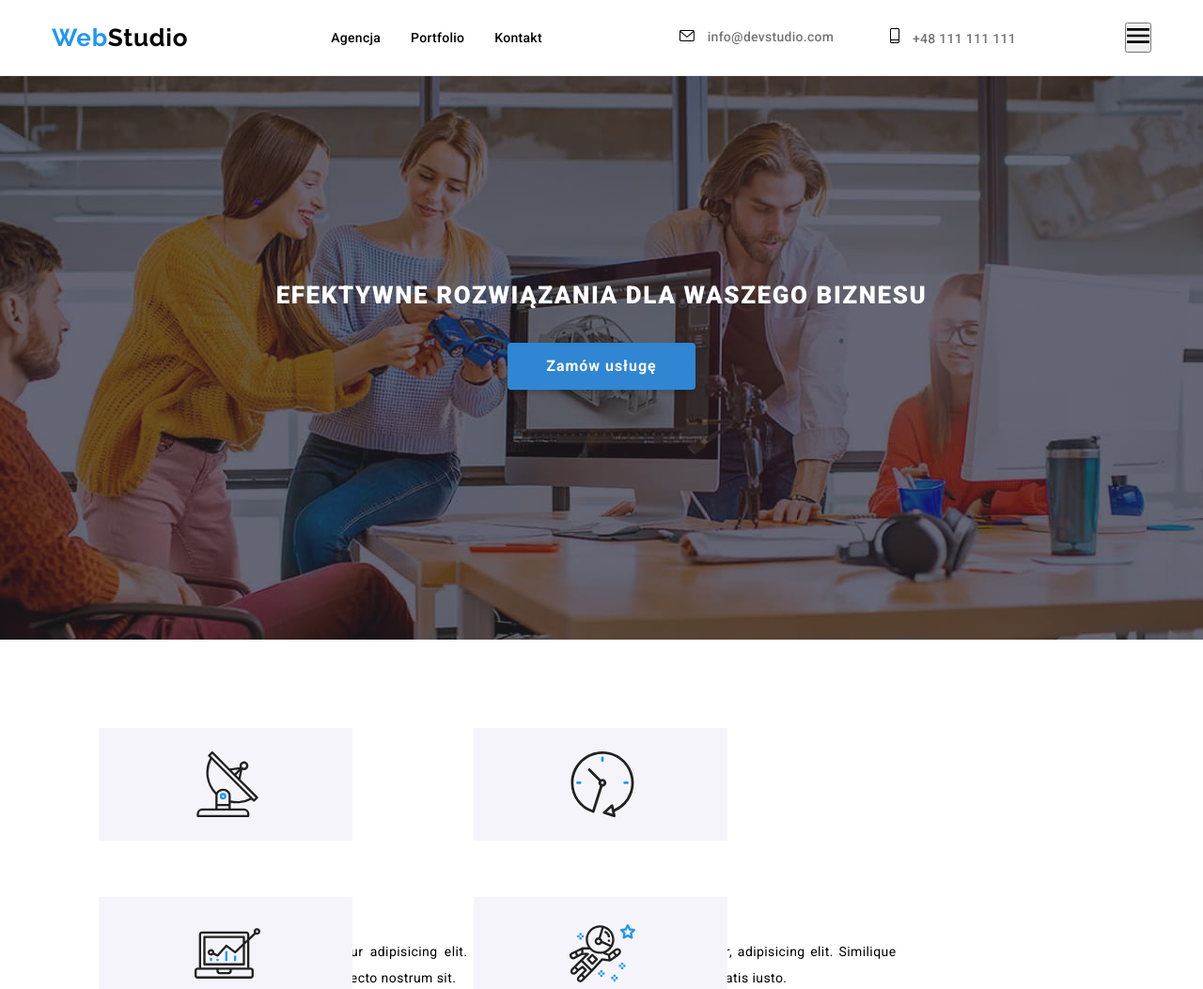
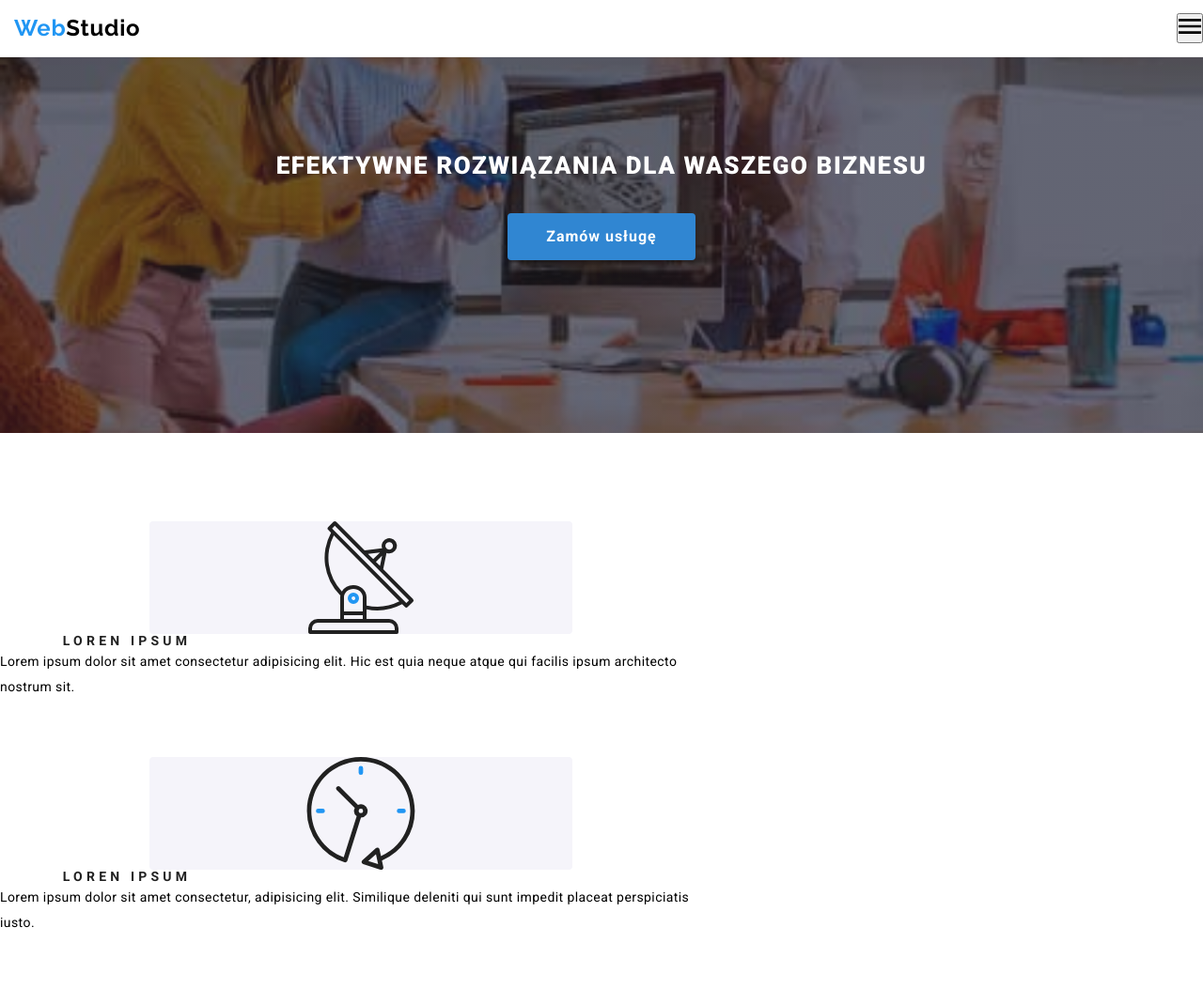
Before and after one commit to EmiliaSzczepaniak52/goit-markup-hw-08, a plain HTML site: page index.html in a window 1280 px wide. Shown: the top 1053 px of the page at 94% size. Drawn offline with nearby package versions, Linux system fonts and the light colour scheme.

Commit message:
3grudzien

```diff
--- a/index.html
+++ b/index.html
@@ -28,11 +28,11 @@
     </head>
     <body>
         <header>
-            <div class="container container--header">
+            <div class="header">
+                <a class="header__logo" href="./index.html">
+                    <span class="header__logo--web">Web</span>Studio
+                </a>
                 <nav class="navigation">
-                    <a class="navigation__logo" href="./index.html">
-                        <span class="navigation__logo--web">Web</span>Studio
-                    </a>
                     <ul class="navigation__list mobile-hiden">
                         <li class="navigation__list-item">
                             <a
@@ -52,8 +52,8 @@
                             >
                         </li>
                     </ul>
-                </nav>
-                <ul class="contact-nav mobile-hidden">
+
+                    <ul class="navigation__contact mobile-hidden">
                         <li class="contact-nav__nav">
                             <div class="contacy-nav__link">
                                 <a
@@ -84,13 +84,16 @@
                                         width="10"
                                         height="16"
                                     >
-                                    <use href="./images/icons.svg#vector"></use>
+                                        <use
+                                            href="./images/icons.svg#vector"
+                                        ></use>
                                     </svg>
                                     +48 111 111 111
                                 </a>
                             </div>
                         </li>
                     </ul>
+                </nav>
                 <button
                     class="header__mobile js-open-menu"
                     aria-expanded="false"
@@ -103,69 +106,63 @@
             </div>
         </header>
         <main>
-            <section class="item-main section">
+            <section class="main section">
                 <div class="container">
-                    <h3 class="item-main__title">
+                    <h3 class="main__title">
                         EFEKTYWNE ROZWIĄZANIA DLA WASZEGO BIZNESU
                     </h3>
-                    <button
-                        type="button"
-                        class="item-main__box"
-                        data-modal-open
-                    >
+                    <button type="button" class="main__box" data-modal-open>
                         Zamów usługę
                     </button>
                 </div>
             </section>
             <section class="section">
-                <div class="container">
                 <ul class="lorem">
                     <li class="lorem__list">
                         <svg class="lorem__icon" width="70" height="70">
                             <use href="./images/icons.svg#antenna"></use>
                         </svg>
-                            <h3 class="lorem__header--text">Loren Ipsum</h3>
+                        <h3 class="lorem__header">Loren Ipsum</h3>
                         <p class="lorem__text">
-                                Lorem ipsum dolor sit amet consectetur
-                                adipisicing elit. Hic est quia neque atque qui
-                                facilis ipsum architecto nostrum sit.
+                            Lorem ipsum dolor sit amet consectetur adipisicing
+                            elit. Hic est quia neque atque qui facilis ipsum
+                            architecto nostrum sit.
                         </p>
                     </li>
                     <li class="lorem__list">
                         <svg class="lorem__icon" width="70" height="70">
                             <use href="./images/icons.svg#clock"></use>
                         </svg>
-                            <h3 class="lorem__header--text">Loren Ipsum</h3>
+                        <h3 class="lorem__header">Loren Ipsum</h3>
                         <p class="lorem__text">
-                                Lorem ipsum dolor sit amet consectetur,
-                                adipisicing elit. Similique deleniti qui sunt
-                                impedit placeat perspiciatis iusto.
+                            Lorem ipsum dolor sit amet consectetur, adipisicing
+                            elit. Similique deleniti qui sunt impedit placeat
+                            perspiciatis iusto.
                         </p>
                     </li>
                     <li class="lorem__list">
                         <svg class="lorem__icon" width="70" height="70">
                             <use href="./images/icons.svg#diagram"></use>
                         </svg>
-                            <h3 class="lorem__header--text">Loren Ipsum</h3>
+                        <h3 class="lorem__header">Loren Ipsum</h3>
                         <p class="lorem__text">
-                                Lorem ipsum dolor sit amet consectetur
-                                adipisicing elit. Totam porro suscipit eveniet
-                                cumque dolores aliquam iusto.
+                            Lorem ipsum dolor sit amet consectetur adipisicing
+                            elit. Totam porro suscipit eveniet cumque dolores
+                            aliquam iusto.
                         </p>
                     </li>
                     <li class="lorem__list">
                         <svg class="lorem__icon" width="70" height="70">
                             <use href="./images/icons.svg#astronaut"></use>
                         </svg>
-                            <h3 class="lorem__header--text">Loren Ipsum</h3>
+                        <h3 class="lorem__header">Loren Ipsum</h3>
                         <p class="lorem__text">
-                                Lorem ipsum dolor sit amet consectetur
-                                adipisicing elit. Totam porro suscipit eveniet
-                                cumque dolores aliquam iusto.
+                            Lorem ipsum dolor sit amet consectetur adipisicing
+                            elit. Totam porro suscipit eveniet cumque dolores
+                            aliquam iusto.
                         </p>
                     </li>
                 </ul>
-                </div>
             </section>
             <section class="list section mobile-hidden">
                 <div class="mobile-hidden__container">
--- a/sass/components/_container.scss
+++ b/sass/components/_container.scss
@@ -26,7 +26,7 @@ body {
         display: flex;
         flex-wrap: wrap;
     }
-    .item-main > .container {
+    .main > .container {
         flex-direction: column;
         align-content: center;
     }
--- a/sass/components/_logo.scss
+++ b/sass/components/_logo.scss
@@ -1,6 +1,6 @@
-@media screen and (min-width: 320px) and (max-width: 767px) {
-    .item-main {
+.main {
     height: 400px;
+    display: flex;
     margin: 0 auto;
     padding-top: auto;
     background-image: linear-gradient(
@@ -15,8 +15,9 @@
     background-position: center;
     background-color: $white;
     padding-bottom: 118px;
-        &__title {
-            padding-top: 118px;
+}
+.main__title {
+
     font-family: $font;
     font-weight: 900;
     font-size: 26px;
@@ -27,7 +28,7 @@
     color: $white;
     margin: 0;
 }
-        &__box {
+.main__box {
     width: 200px;
     height: 50px;
     background-color: #3086d2;
@@ -48,8 +49,6 @@
     align-items: center;
     margin: 0 auto;
     margin-top: 30px;
-        }
-    }
 }
 
 @media screen and (min-device-pixel-ratio: 2) and (min-width: 320px) and (max-width: 767px),
--- a/sass/components/_logolist.scss
+++ b/sass/components/_logolist.scss
@@ -1,5 +1,5 @@
 .navigation__list {
-    display: flex;
+    display: none;
     flex-wrap: wrap;
     list-style: none;
     margin-left: 120px;
@@ -56,9 +56,9 @@
     }
 }
 
-.contact-nav {
+.navigation__contact {
     font-style: normal;
-    display: flex;
+    display: none;
     list-style: none;
     font-size: 14px;
     line-height: 1.14em;
--- a/sass/components/_logonav.scss
+++ b/sass/components/_logonav.scss
@@ -1,40 +1,36 @@
-.container--header{
-    height: 80px;
+.header {
+    height: 60px;
     display: flex;
     align-items: center;
-    justify-content: space-between;
 
-    .navigation {
+}
+.header__logo {
     display: flex;
-        margin-left: 0;
+    margin-left: 15px;
     margin-right: 0;
-
-        .navigation__logo {
+    font-family: "Raleway";
+    font-style: normal;
     font-weight: 700;
-            font-size: 26px;
+    font-size: 24px;
+    line-height: 28px;
+    letter-spacing: 0.03em;
     line-height: 1.19em;
-            letter-spacing: 0.03em;
-            font-family: $fonttwo;
+    color: black;
     text-decoration: none;
-            color: $black;
-            margin: 0;
     transition-property: color;
     transition-duration: 250ms;
     transition-timing-function: cubic-bezier(0.4, 0, 0.2, 1);
     &:hover {
         color: $dark;
     }
-            .navigation__logo--web {
-                color:$blue;
 }
-
-        }
-     }
+.header__logo--web {
+    color: $blue;
 }
 
 @media (max-width: 768px) {
-        .container--header {
-            width: 320px;
+    .header {
+        width: 480px;
         display: flex;
         flex-wrap: wrap;
         justify-content: center;
--- a/sass/components/_lorem.scss
+++ b/sass/components/_lorem.scss
@@ -1,42 +1,41 @@
 .lorem {
     display: flex;
     flex-wrap: wrap;
-    gap: 10px;
-    min-width: 1170px;
-
-
-&__text {
+    gap: 100px;
+    min-width: 450px;
+}
+.lorem__list {
+      margin-bottom: 30px;
+      list-style: none;
+}
+.lorem__text {
     @include font-styles(14px, 400, 0.03em);
     font-family: $font;
     line-height: 1.71rem;
     color: grey1;
-    text-align: justify;
+    text-align: left;
     flex-basis: calc((100% - 2 * 15px) / 4);
-    min-width: 450px;
-    min-height: 50px;
+
 }
-&__header--text {
+.lorem__header {
     @include font-styles(14px, 700, 0.3em);
-    text-align: left;
+    text-align:center;
     width: 270px;
     font-family: $font;
     line-height: 1.14em;
     text-transform: uppercase;
     color: #212121;
 }
-&__icon {
-    margin-left: 102px;
-    margin-bottom: 110px;
-    margin-top: 25px;
+.lorem__icon {
+    display: flex;
+    width: 450px;
+    height: 120px;
+    align-items: center;
+    justify-content: center;
+    border-radius: 4px;
+    background: #f5f4fa;
 }
-&__list {
-    width: 270px;
-    height: 120px;
-    background-color: #f5f4fa;
-    margin-bottom: 30px;
-    list-style: none;
-}
-}
+
 @media screen and (min-width: 768px) {
     .lorem {
         padding-bottom: 45px;
@@ -47,11 +46,9 @@
         justify-content: center;
         align-items: center;
         min-width: 768px;
-
-
     }
-  .lorem__text{
-      flex-basis:calc((100% - 2 * 15px) );
+    .lorem__text {
+        flex-basis: calc((100% - 2 * 15px));
     }
 }
 
@@ -67,8 +64,7 @@
         width: 270px;
     }
 
-
- .lorem__text{
-      flex-basis:calc((100% - 2 * 15px) );
+    .lorem__text {
+        flex-basis: calc((100% - 2 * 15px));
     }
 }
--- a/sass/components/_section.scss
+++ b/sass/components/_section.scss
@@ -1,4 +1,13 @@
+.section {
+    padding-top: 50px;
+
+}
+
+
+@media screen and(min-width:768px) {
+
 .section {
     padding-top: 94px;
     padding-bottom: 94px;
 }
+}
```
Also changed, not shown: css/main.css, css/main.min.css, 2 other files. Lines whose indentation alone changed are shown as unchanged.
